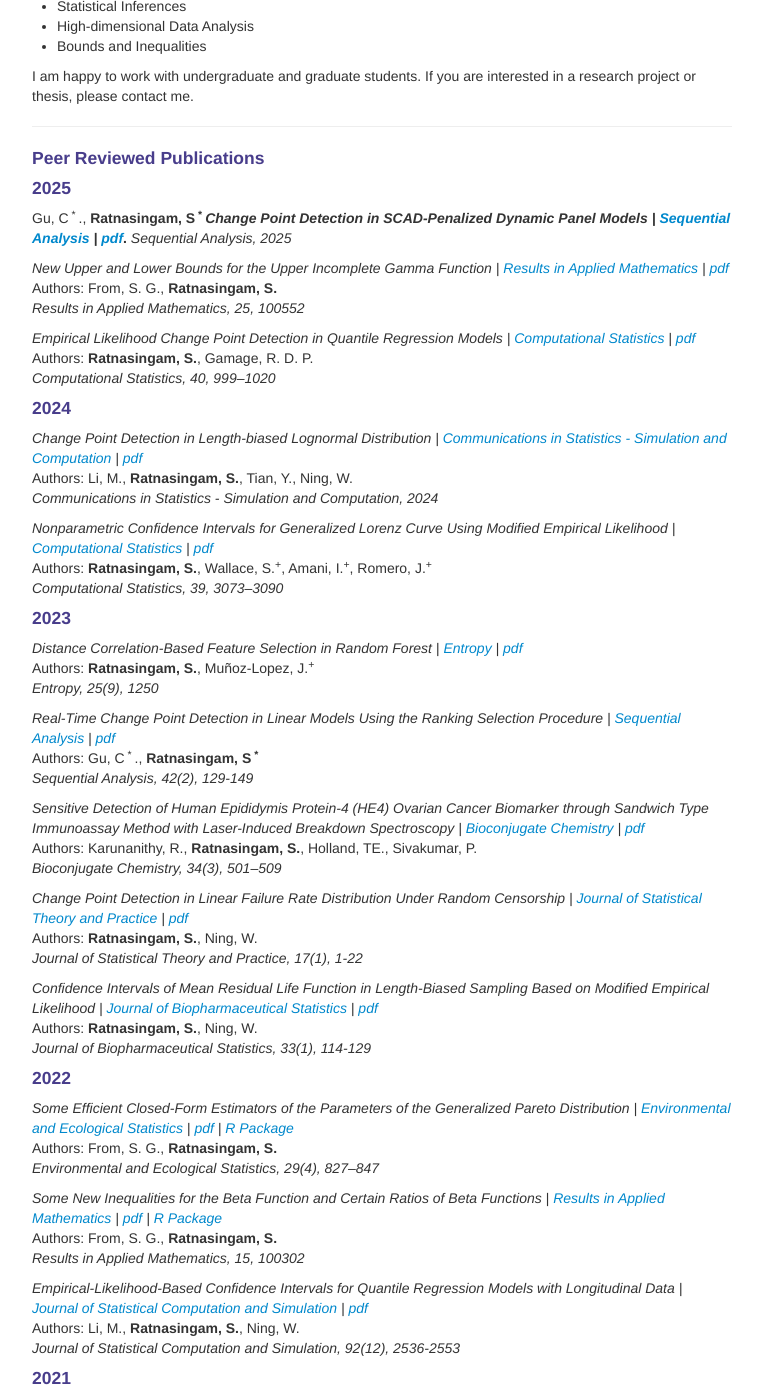
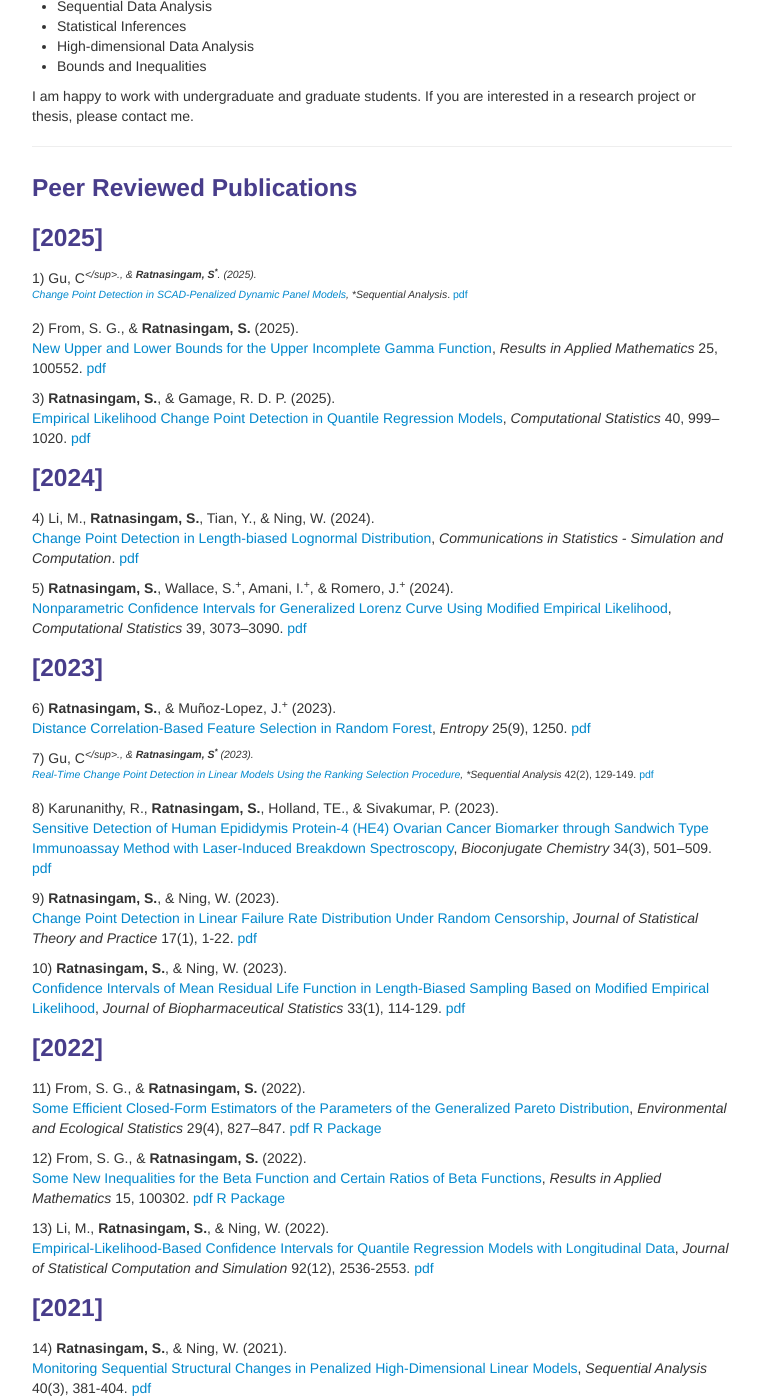
Before and after one commit to suthakaranr/suthakaranr.github.io, a Jekyll site: the page built from pages/Research.md, in a window 1280 px wide and 1400 px high, scrolled down 236 px. Shown: the whole window, without its empty margins (258-1021 px from the left). Built offline with Jekyll 4.4.1, drawn with Linux system fonts in a browser that asks for light colours; some of the changed text lies outside the part shown.

Commit message:
Update Research.md

```diff
--- a/pages/Research.md
+++ b/pages/Research.md
@@ -4,7 +4,7 @@ title: Research
 description: Suthakaran's research portfolio
 ---
 
-#### Areas of Interest
+### Areas of Interest
 
 * Change Point Analysis
 * Sequential Data Analysis
@@ -16,97 +16,78 @@ I am happy to work with undergraduate and graduate students. If you are interest
 
 ---
 
-#### Peer Reviewed Publications
+### Peer Reviewed Publications
 
-#### 2025
+### [2025]
 
-Gu, C<sup> * </sup>., <b>Ratnasingam, S<sup> * </sup>
-*Change Point Detection in SCAD-Penalized Dynamic Panel Models | [Sequential Analysis](https://doi.org/10.1080/07474946.2025.2510372) | [pdf](../assets/2025CGSR.pdf)*.</b>
-*Sequential Analysis, 2025*
+1) Gu, C<sup>*</sup>., & <b>Ratnasingam, S<sup>*</sup></b>. (2025).
+   [Change Point Detection in SCAD-Penalized Dynamic Panel Models](https://doi.org/10.1080/07474946.2025.2510372), *Sequential Analysis*. [pdf](../assets/2025CGSR.pdf)
 
-*New Upper and Lower Bounds for the Upper Incomplete Gamma Function | [Results in Applied Mathematics](https://doi.org/10.1016/j.rinam.2025.100552) | [pdf](../assets/2025FSRINAM.pdf)*
-Authors: From, S. G., <b>Ratnasingam, S.</b>
-*Results in Applied Mathematics, 25, 100552*
+2) From, S. G., & <b>Ratnasingam, S.</b> (2025).
+   [New Upper and Lower Bounds for the Upper Incomplete Gamma Function](https://doi.org/10.1016/j.rinam.2025.100552), *Results in Applied Mathematics* 25, 100552. [pdf](../assets/2025FSRINAM.pdf)
 
-*Empirical Likelihood Change Point Detection in Quantile Regression Models | [Computational Statistics](https://doi.org/10.1007/s00180-024-01526-w) | [pdf](../assets/2024SRRG.pdf)*
-Authors: <b>Ratnasingam, S.</b>, Gamage, R. D. P.
-*Computational Statistics, 40, 999–1020*
+3) <b>Ratnasingam, S.</b>, & Gamage, R. D. P. (2025).
+   [Empirical Likelihood Change Point Detection in Quantile Regression Models](https://doi.org/10.1007/s00180-024-01526-w), *Computational Statistics* 40, 999–1020. [pdf](../assets/2024SRRG.pdf)
 
-#### 2024
+### [2024]
 
-*Change Point Detection in Length-biased Lognormal Distribution | [Communications in Statistics - Simulation and Computation](https://doi.org/10.1080/03610918.2024.2386561) | [pdf](../assets/2024SRWN.pdf)*
-Authors: Li, M., <b>Ratnasingam, S.</b>, Tian, Y., Ning, W.
-*Communications in Statistics - Simulation and Computation, 2024*
+4) Li, M., <b>Ratnasingam, S.</b>, Tian, Y., & Ning, W. (2024).
+   [Change Point Detection in Length-biased Lognormal Distribution](https://doi.org/10.1080/03610918.2024.2386561), *Communications in Statistics - Simulation and Computation*. [pdf](../assets/2024SRWN.pdf)
 
-*Nonparametric Confidence Intervals for Generalized Lorenz Curve Using Modified Empirical Likelihood | [Computational Statistics](https://doi.org/10.1007/s00180-023-01431-8) | [pdf](../assets/2023SRSIJ.pdf)*
-Authors: <b>Ratnasingam, S.</b>, Wallace, S.<sup>+</sup>, Amani, I.<sup>+</sup>, Romero, J.<sup>+</sup>
-*Computational Statistics, 39, 3073–3090*
+5) <b>Ratnasingam, S.</b>, Wallace, S.<sup>+</sup>, Amani, I.<sup>+</sup>, & Romero, J.<sup>+</sup> (2024).
+   [Nonparametric Confidence Intervals for Generalized Lorenz Curve Using Modified Empirical Likelihood](https://doi.org/10.1007/s00180-023-01431-8), *Computational Statistics* 39, 3073–3090. [pdf](../assets/2023SRSIJ.pdf)
 
-#### 2023
+### [2023]
 
-*Distance Correlation-Based Feature Selection in Random Forest | [Entropy](https://www.ncbi.nlm.nih.gov/pmc/articles/PMC10528294/) | [pdf](../assets/2023SJEN.pdf)*
-Authors: <b>Ratnasingam, S.</b>, Muñoz-Lopez, J.<sup>+</sup>
-*Entropy, 25(9), 1250*
+6) <b>Ratnasingam, S.</b>, & Muñoz-Lopez, J.<sup>+</sup> (2023).
+   [Distance Correlation-Based Feature Selection in Random Forest](https://www.ncbi.nlm.nih.gov/pmc/articles/PMC10528294/), *Entropy* 25(9), 1250. [pdf](../assets/2023SJEN.pdf)
 
-*Real-Time Change Point Detection in Linear Models Using the Ranking Selection Procedure | [Sequential Analysis](https://doi.org/10.1080/07474946.2023.2187416) | [pdf](../assets/2023CGSR.pdf)*
-Authors: Gu, C<sup> * </sup>., <b>Ratnasingam, S<sup> * </sup></b>
-*Sequential Analysis, 42(2), 129-149*
+7) Gu, C<sup>*</sup>., & <b>Ratnasingam, S<sup>*</sup></b> (2023).
+   [Real-Time Change Point Detection in Linear Models Using the Ranking Selection Procedure](https://doi.org/10.1080/07474946.2023.2187416), *Sequential Analysis* 42(2), 129-149. [pdf](../assets/2023CGSR.pdf)
 
-*Sensitive Detection of Human Epididymis Protein-4 (HE4) Ovarian Cancer Biomarker through Sandwich Type Immunoassay Method with Laser-Induced Breakdown Spectroscopy | [Bioconjugate Chemistry](https://doi.org/10.1021/acs.bioconjchem.2c00551) | [pdf](../assets/2023RKSU.pdf)*
-Authors: Karunanithy, R., <b>Ratnasingam, S.</b>, Holland, TE., Sivakumar, P.
-*Bioconjugate Chemistry, 34(3), 501–509*
+8) Karunanithy, R., <b>Ratnasingam, S.</b>, Holland, TE., & Sivakumar, P. (2023).
+   [Sensitive Detection of Human Epididymis Protein-4 (HE4) Ovarian Cancer Biomarker through Sandwich Type Immunoassay Method with Laser-Induced Breakdown Spectroscopy](https://doi.org/10.1021/acs.bioconjchem.2c00551), *Bioconjugate Chemistry* 34(3), 501–509. [pdf](../assets/2023RKSU.pdf)
 
-*Change Point Detection in Linear Failure Rate Distribution Under Random Censorship | [Journal of Statistical Theory and Practice](https://doi.org/10.1007/s42519-022-00309-0) | [pdf](../assets/2023SWJSTP.pdf)*
-Authors: <b>Ratnasingam, S.</b>, Ning, W.
-*Journal of Statistical Theory and Practice, 17(1), 1-22*
+9) <b>Ratnasingam, S.</b>, & Ning, W. (2023).
+   [Change Point Detection in Linear Failure Rate Distribution Under Random Censorship](https://doi.org/10.1007/s42519-022-00309-0), *Journal of Statistical Theory and Practice* 17(1), 1-22. [pdf](../assets/2023SWJSTP.pdf)
 
-*Confidence Intervals of Mean Residual Life Function in Length-Biased Sampling Based on Modified Empirical Likelihood | [Journal of Biopharmaceutical Statistics](https://doi.org/10.1080/10543406.2022.2089157) | [pdf](../assets/2023SWJBPS.pdf)*
-Authors: <b>Ratnasingam, S.</b>, Ning, W.
-*Journal of Biopharmaceutical Statistics, 33(1), 114-129*
+10) <b>Ratnasingam, S.</b>, & Ning, W. (2023).
+    [Confidence Intervals of Mean Residual Life Function in Length-Biased Sampling Based on Modified Empirical Likelihood](https://doi.org/10.1080/10543406.2022.2089157), *Journal of Biopharmaceutical Statistics* 33(1), 114-129. [pdf](../assets/2023SWJBPS.pdf)
 
-#### 2022
+### [2022]
 
-*Some Efficient Closed-Form Estimators of the Parameters of the Generalized Pareto Distribution | [Environmental and Ecological Statistics](https://doi.org/10.1007/s10651-022-00548-1) | [pdf](../assets/2022FSEES.pdf) | [R Package](https://github.com/suthakaranr/EfficientClosedGPD)*
-Authors: From, S. G., <b>Ratnasingam, S.</b>
-*Environmental and Ecological Statistics, 29(4), 827–847*
+11) From, S. G., & <b>Ratnasingam, S.</b> (2022).
+    [Some Efficient Closed-Form Estimators of the Parameters of the Generalized Pareto Distribution](https://doi.org/10.1007/s10651-022-00548-1), *Environmental and Ecological Statistics* 29(4), 827–847. [pdf](../assets/2022FSEES.pdf) [R Package](https://github.com/suthakaranr/EfficientClosedGPD)
 
-*Some New Inequalities for the Beta Function and Certain Ratios of Beta Functions | [Results in Applied Mathematics](https://doi.org/10.1016/j.rinam.2022.100302) | [pdf](../assets/2022FSRINAM.pdf) | [R Package](https://github.com/suthakaranr/IneqBetaFun)*
-Authors: From, S. G., <b>Ratnasingam, S.</b>
-*Results in Applied Mathematics, 15, 100302*
+12) From, S. G., & <b>Ratnasingam, S.</b> (2022).
+    [Some New Inequalities for the Beta Function and Certain Ratios of Beta Functions](https://doi.org/10.1016/j.rinam.2022.100302), *Results in Applied Mathematics* 15, 100302. [pdf](../assets/2022FSRINAM.pdf) [R Package](https://github.com/suthakaranr/IneqBetaFun)
 
-*Empirical-Likelihood-Based Confidence Intervals for Quantile Regression Models with Longitudinal Data | [Journal of Statistical Computation and Simulation](https://doi.org/10.1080/00949655.2022.2043322) | [pdf](../assets/2022ELJSCS.pdf)*
-Authors: Li, M., <b>Ratnasingam, S.</b>, Ning, W.
-*Journal of Statistical Computation and Simulation, 92(12), 2536-2553*
+13) Li, M., <b>Ratnasingam, S.</b>, & Ning, W. (2022).
+    [Empirical-Likelihood-Based Confidence Intervals for Quantile Regression Models with Longitudinal Data](https://doi.org/10.1080/00949655.2022.2043322), *Journal of Statistical Computation and Simulation* 92(12), 2536-2553. [pdf](../assets/2022ELJSCS.pdf)
 
-#### 2021
+### [2021]
 
-*Monitoring Sequential Structural Changes in Penalized High-Dimensional Linear Models | [Sequential Analysis](https://doi.org/10.1080/07474946.2021.1940500) | [pdf](../assets/2021SWSA.pdf)*
-Authors: <b>Ratnasingam, S.</b>, Ning, W.
-*Sequential Analysis, 40(3), 381-404*
+14) <b>Ratnasingam, S.</b>, & Ning, W. (2021).
+    [Monitoring Sequential Structural Changes in Penalized High-Dimensional Linear Models](https://doi.org/10.1080/07474946.2021.1940500), *Sequential Analysis* 40(3), 381-404. [pdf](../assets/2021SWSA.pdf)
 
-*Some New Bounds for Moment Generating Functions of Various Life Distributions Using Mean Residual Life Functions | [Journal of Statistical Theory and Practice](https://doi.org/10.1007/s42519-021-00176-1) | [pdf](../assets/2021FSJSPT.pdf)*
-Authors: From, S. G., <b>Ratnasingam, S.</b>
-*Journal of Statistical Theory and Practice, 15(2), 1-14*
+15) From, S. G., & <b>Ratnasingam, S.</b> (2021).
+    [Some New Bounds for Moment Generating Functions of Various Life Distributions Using Mean Residual Life Functions](https://doi.org/10.1007/s42519-021-00176-1), *Journal of Statistical Theory and Practice* 15(2), 1-14. [pdf](../assets/2021FSJSPT.pdf)
 
-*Modified Information Criterion for Regular Change Point Models Based on Confidence Distribution | [Environmental and Ecological Statistics](https://doi.org/10.1007/s10651-021-00485-5) | [pdf](../assets/2021SWEES.pdf)*
-Authors: <b>Ratnasingam, S.</b>, Ning, W.
-*Environmental and Ecological Statistics, 28(2), 303-322*
+16) <b>Ratnasingam, S.</b>, & Ning, W. (2021).
+    [Modified Information Criterion for Regular Change Point Models Based on Confidence Distribution](https://doi.org/10.1007/s10651-021-00485-5), *Environmental and Ecological Statistics* 28(2), 303-322. [pdf](../assets/2021SWEES.pdf)
 
-*Sequential Change Point Detection for High-Dimensional Data Using Nonconvex Penalized Quantile Regression | [Biometrical Journal](https://doi.org/10.1002/bimj.202000078) | [pdf](../assets/2020SWBJ.pdf) | [supplementary](https://onlinelibrary.wiley.com/action/downloadSupplement?doi=10.1002%2Fbimj.202000078&file=bimj2203-sup-0002-SuppMat.pdf)*
-Authors: <b>Ratnasingam, S.</b>, Ning, W.
-*Biometrical Journal, 63(3), 575-598*
+17) <b>Ratnasingam, S.</b>, & Ning, W. (2021).
+    [Sequential Change Point Detection for High-Dimensional Data Using Nonconvex Penalized Quantile Regression](https://doi.org/10.1002/bimj.202000078), *Biometrical Journal* 63(3), 575-598. [pdf](../assets/2020SWBJ.pdf) [supplementary](https://onlinelibrary.wiley.com/action/downloadSupplement?doi=10.1002%2Fbimj.202000078&file=bimj2203-sup-0002-SuppMat.pdf)
 
-#### 2020
+### [2020]
 
-*Confidence Distributions for Skew Normal Change-Point Model Based on Modified Information Criterion | [Journal of Statistical Theory and Practice](https://doi.org/10.1007/s42519-020-00108-5) | [pdf](../assets/2020SWJSPT.pdf)*
-Authors: <b>Ratnasingam, S.</b>, Ning, W.
-*Journal of Statistical Theory and Practice, 14(3), 1-21*
+18) <b>Ratnasingam, S.</b>, & Ning, W. (2020).
+    [Confidence Distributions for Skew Normal Change-Point Model Based on Modified Information Criterion](https://doi.org/10.1007/s42519-020-00108-5), *Journal of Statistical Theory and Practice* 14(3), 1-21. [pdf](../assets/2020SWJSPT.pdf)
 
-#### 2016
+### [2016]
 
-*Some New Refinements of the Arithmetic, Geometric and Harmonic Mean Inequalities with Applications | [Applied Mathematical Sciences](http://dx.doi.org/10.12988/ams.2016.66191) | [pdf](../assets/2016FSAMS.pdf)*
-Authors: From, S. G., <b>Ratnasingam, S.</b>
-*Applied Mathematical Sciences, 10(52), 2553-2569*
+19) From, S. G., & <b>Ratnasingam, S.</b> (2016).
+    [Some New Refinements of the Arithmetic, Geometric and Harmonic Mean Inequalities with Applications](http://dx.doi.org/10.12988/ams.2016.66191), *Applied Mathematical Sciences* 10(52), 2553-2569. [pdf](../assets/2016FSAMS.pdf)
 
 ---
 
```
